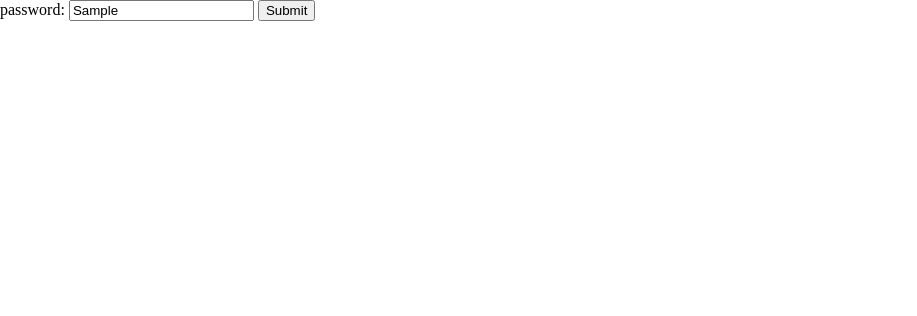
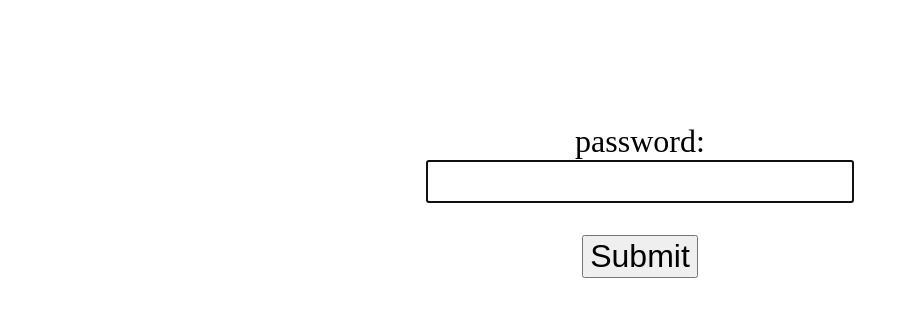
Before and after one commit to arr0nax/winner, a plain HTML site: page index.html in a window 1280 px wide. Both pictures are taken after typing "Sample" into the empty fields and a click on the button "Submit". Shown: the whole page, without its empty margins (0-917 px from the left). Drawn offline with Linux system fonts and the light colour scheme.

Commit message:
finish login page

```diff
--- a/index.html
+++ b/index.html
@@ -1,11 +1,16 @@
 <head>
+    <style>
+        * {} /* empty stylesheet0 solves the problem */
+    </style>
+    <link rel="stylesheet" href="styles.css">
     <script src="./index.js"></script>
-    <link rel="stylesheet" href="styles.css">
+
 </head>
 <body>
     <div class="container" id="login">
-        <label for="password">password:</label>
-        <input id="password" type="text" name="password">
+        <label id="label" for="password">password:</label>
+        <input id="password" type="text" name="password" autofocus>
         <input id="submit" type="button" value="Submit">
+        <img id="wrong" src="forbidden.png"/>
     </div>
 </body>
--- a/index.js
+++ b/index.js
@@ -1,14 +1,25 @@
 document.addEventListener("DOMContentLoaded", function(){
     console.log('hello')
-    let login_page = document.getElementById("login")
-    let winner_page = document.getElementById("winner")
+    let login = document.getElementById("login")
 
+    let input = document.getElementById("password")
     let submit = document.getElementById("submit")
+    let wrong = document.getElementById("wrong")
+
     submit.addEventListener("click", function() {
         console.log('hello')
-        password = document.getElementById("password").value
+        password = input.value
         if (password == "winner") {
             location.href = 'winner.html';
+        } else {
+            wrong.style.display = "block"
+            login.classList.add("shakewildly")
+            setTimeout(function() {
+                wrong.style.display = "none"
+                login.classList.remove("shakewildly")
+                input.value = ""
+                input.focus();
+            }, 300)
         }
     })
 });
--- a/styles.css
+++ b/styles.css
@@ -5,6 +5,30 @@
     padding: 1%;
     position: absolute;
     overflow: hidden;
+}
+
+#login {
+  height: 50vh;
+  width: 100vw;
+  display: flex;
+  align-items: center;
+  justify-content: center;
+  flex-direction: column;
+}
+
+#label, #password, #submit {
+  font-size: 2em;
+}
+
+#submit {
+  margin-top: 1em;
+}
+
+#wrong {
+  position: absolute;
+  width: 100vw;
+  display: none;
+  pointer-events: none;
 }
 
 #title {
@@ -87,6 +111,24 @@
     75% {opacity: 0;}
   }
 
+.shakewildly {
+    animation: shaker 300ms linear;
+  }
+
+  @keyframes shaker {
+      10% {transform: translate3d(-100px, 0px, 0);}
+      20% {transform: translate3d(-500px, 100px, 0);}
+      30% {transform: translate3d(200px, 0px, 0);}
+      40% {transform: translate3d(300px, 100px, 0);}
+      50% {transform: translate3d(-200px, 0px, 0);}
+      60% {transform: translate3d(-100px, 100px, 0);}
+      70% {transform: translate3d(400px, 0px, 0);}
+      80% {transform: translate3d(-300px, 100px, 0);}
+      90% {transform: translate3d(200px, 0px, 0);}
+      100% {transform: translate3d(0, 0, 0);}
+  }
+
+
 body {
     padding: 0;
     margin: 0;
```
Also changed, not shown: winner.html (+1 -1 lines), forbidden.png (added).
